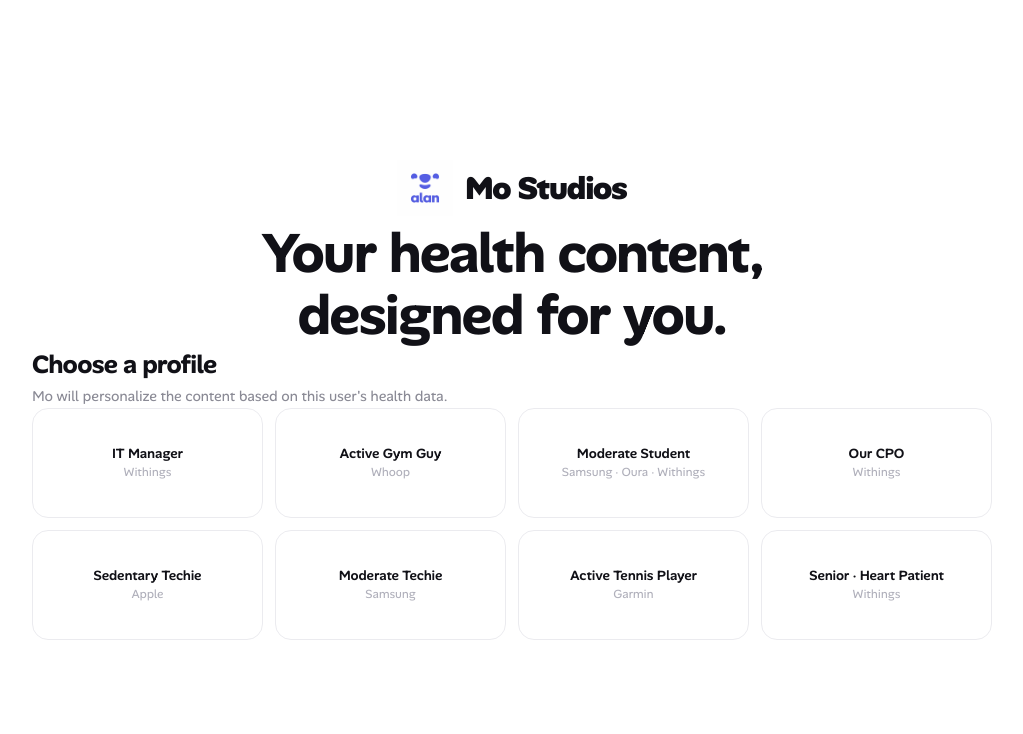
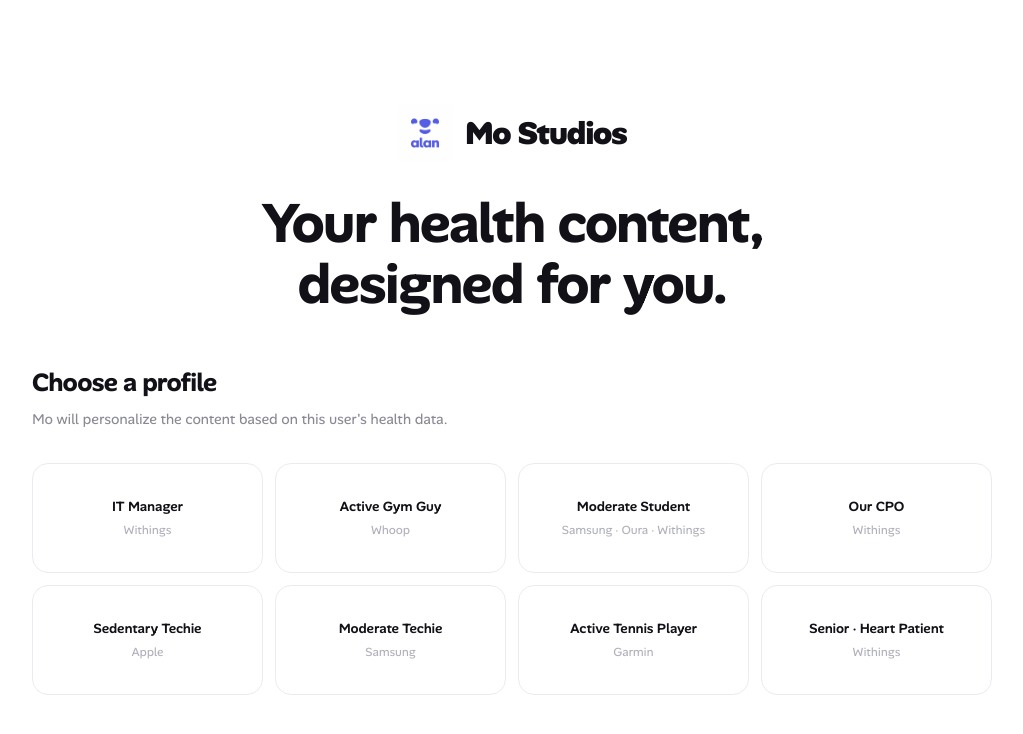
Before and after one commit to ChristophePRAT/Hackalan, a Next.js app: page / in a window 1280 px wide. Shown: the top 734 px of the page, without its empty margins (128-1151 px from the left). Built offline with nearby package versions, Linux system fonts and the light colour scheme.

Commit message:
fix padding issue

```diff
--- a/src/app/globals.css
+++ b/src/app/globals.css
@@ -3,31 +3,33 @@
 @source "../components/**/*.tsx";
 
 @theme {
-  --color-blue:        #5C58F6;
-  --color-blue-hover:  #4844D4;
-  --color-text:        #111117;
-  --color-text-muted:  #8A8A95;
-  --color-text-light:  #B0B0BB;
-  --color-border:      #EBEBEF;
-  --color-surface:     #F8F8FB;
-  --font-sans: 'AlanSans', 'Inter', system-ui, sans-serif;
+    --color-blue: #5c58f6;
+    --color-blue-hover: #4844d4;
+    --color-text: #111117;
+    --color-text-muted: #8a8a95;
+    --color-text-light: #b0b0bb;
+    --color-border: #ebebef;
+    --color-surface: #f8f8fb;
+    --font-sans: "AlanSans", "Inter", system-ui, sans-serif;
 }
 
 @font-face {
-  font-family: 'AlanSans';
-  src: url('/fonts/AlanSans-VariableFont_wght.ttf') format('truetype');
+    font-family: "AlanSans";
+    src: url("/fonts/AlanSans-VariableFont_wght.ttf") format("truetype");
     font-weight: 100 900;
     font-style: normal;
     font-display: swap;
 }
 
-*, *::before, *::after { box-sizing: border-box; margin: 0; padding: 0; }
+/**, *::before, *::after { box-sizing: border-box; margin: 0; padding: 0; }*/
 
-html { font-size: 16px; }
+html {
+    font-size: 16px;
+}
 
 body {
     font-family: var(--font-sans);
-  background-color: #FFFFFF;
+    background-color: #ffffff;
     color: var(--color-text);
     min-height: 100vh;
     -webkit-font-smoothing: antialiased;
@@ -35,7 +37,15 @@
 }
 
 @keyframes fadeUp {
-  from { opacity: 0; transform: translateY(10px); }
-  to   { opacity: 1; transform: translateY(0); }
+    from {
+        opacity: 0;
+        transform: translateY(10px);
     }
-.fade-up { animation: fadeUp 0.3s ease-out both; }
+    to {
+        opacity: 1;
+        transform: translateY(0);
+    }
+}
+.fade-up {
+    animation: fadeUp 0.3s ease-out both;
+}
--- a/src/components/StepCustom.tsx
+++ b/src/components/StepCustom.tsx
@@ -1,24 +1,41 @@
-'use client';
+"use client";
 
-import { useState } from 'react'
-import { StepProps } from '../types';
+import { useState } from "react";
+import { StepProps } from "../types";
 
 const SUGGESTIONS = [
-  'I wake up several times a night over the past few weeks.',
-  'I feel chronically tired despite getting enough sleep.',
+    "I wake up several times a night over the past few weeks.",
+    "I feel chronically tired despite getting enough sleep.",
     "My doctor advised me to reduce stress, but I don't know where to start.",
-  'I want to quit smoking but have tried and failed before.',
-]
+    "I want to quit smoking but have tried and failed before.",
+];
 
-export default function StepCustom({ data, next, back }: Pick<StepProps, 'data' | 'next' | 'back'>) {
-  const [text, setText] = useState(data.custom ?? '')
+export default function StepCustom({
+    data,
+    next,
+    back,
+}: Pick<StepProps, "data" | "next" | "back">) {
+    const [text, setText] = useState(data.custom ?? "");
 
     return (
         <div>
             {/* Back */}
-      <button onClick={back}
-        className="flex items-center gap-1.5 text-[0.875rem] font-medium text-[#B0B0BB] hover:text-[#111117] transition-colors mb-8">
-        <svg width="14" height="14" viewBox="0 0 24 24" fill="none" stroke="currentColor" strokeWidth="2.5" strokeLinecap="round" strokeLinejoin="round"><path d="M19 12H5M12 19l-7-7 7-7"/></svg>
+            <button
+                onClick={back}
+                className="flex items-center gap-1.5 text-[0.875rem] font-medium text-[#B0B0BB] hover:text-[#111117] transition-colors mb-8"
+            >
+                <svg
+                    width="14"
+                    height="14"
+                    viewBox="0 0 24 24"
+                    fill="none"
+                    stroke="currentColor"
+                    strokeWidth="2.5"
+                    strokeLinecap="round"
+                    strokeLinejoin="round"
+                >
+                    <path d="M19 12H5M12 19l-7-7 7-7" />
+                </svg>
                 Back
             </button>
 
@@ -27,18 +44,19 @@
                 Do you have a specific situation?
             </h2>
             <p className="text-[1rem] text-[#8A8A95] leading-relaxed mb-7">
-        Describe it in a few words — Mo will personalize your content accordingly.
+                Describe it in a few words — Mo will personalize your content
+                accordingly.
                 <span className="ml-1 text-[#B0B0BB]">Optional.</span>
             </p>
 
             {/* Textarea */}
             <textarea
                 value={text}
-        onChange={e => setText(e.target.value)}
+                onChange={(e) => setText(e.target.value)}
                 rows={4}
                 placeholder="e.g. I often wake up around 3 AM and can't fall back to sleep..."
                 className="w-full rounded-xl border border-[#EBEBEF] bg-[#FAFAFA] px-4 py-3.5 text-[0.925rem] leading-relaxed resize-none outline-none transition-all duration-200 mb-6 placeholder:text-[#C0C0C8] text-[#111117] focus:border-[#5C58F6] focus:bg-white focus:shadow-[0_0_0_3px_rgba(92,88,246,0.12)]"
-        style={{ borderColor: text ? '#5C58F6' : undefined }}
+                style={{ borderColor: text ? "#5C58F6" : undefined }}
             />
 
             {/* Suggestions */}
@@ -47,30 +65,49 @@
             </p>
             <div className="flex flex-col gap-2 mb-12">
                 {SUGGESTIONS.map((s, i) => (
-          <button key={i} onClick={() => setText(s)}
+                    <button
+                        key={i}
+                        onClick={() => setText(s)}
                         className="text-left text-[0.95rem] px-6 py-4 rounded-xl border transition-colors duration-100 cursor-pointer flex items-center justify-between group min-h-[56px]"
                         style={{
-              borderColor: text === s ? '#5C58F6' : '#EBEBEF',
-              backgroundColor: text === s ? '#F5F4FF' : '#FAFAFA',
-              color: text === s ? '#5C58F6' : '#6E6E78',
-            }}>
+                            borderColor: text === s ? "#5C58F6" : "#EBEBEF",
+                            backgroundColor: text === s ? "#F5F4FF" : "#FAFAFA",
+                            color: text === s ? "#5C58F6" : "#6E6E78",
+                        }}
+                    >
                         <span className="leading-snug">{s}</span>
-            <svg className="shrink-0 ml-3 opacity-0 group-hover:opacity-100 transition-opacity" width="14" height="14" viewBox="0 0 24 24" fill="none" stroke="currentColor" strokeWidth="2.5" strokeLinecap="round" strokeLinejoin="round"><path d="M5 12h14M12 5l7 7-7 7"/></svg>
+                        <svg
+                            className="m-3 opacity-0 group-hover:opacity-100 transition-opacity"
+                            width="14"
+                            height="14"
+                            viewBox="0 0 24 24"
+                            fill="none"
+                            stroke="currentColor"
+                            strokeWidth="2.5"
+                            strokeLinecap="round"
+                            strokeLinejoin="round"
+                        >
+                            <path d="M5 12h14M12 5l7 7-7 7" />
+                        </svg>
                     </button>
                 ))}
             </div>
 
             {/* Actions */}
             <div className="flex gap-3">
-        <button onClick={() => next({ custom: '' })}
-          className="py-3.5 px-6 rounded-xl border border-[#EBEBEF] text-[0.875rem] font-semibold text-[#8A8A95] hover:border-[#CBCBD4] hover:text-[#111117] transition-all duration-150 cursor-pointer whitespace-nowrap bg-white">
+                <button
+                    onClick={() => next({ custom: "" })}
+                    className="py-3.5 px-6 rounded-xl border border-[#EBEBEF] text-[0.875rem] font-semibold text-[#8A8A95] hover:border-[#CBCBD4] hover:text-[#111117] transition-all duration-150 cursor-pointer whitespace-nowrap bg-white"
+                >
                     Skip
                 </button>
-        <button onClick={() => next({ custom: text })}
-          className="flex-1 py-3.5 rounded-xl bg-[#5C58F6] hover:bg-[#4844D4] text-white font-semibold text-[0.875rem] transition-all duration-150 cursor-pointer shadow-[0_1px_3px_rgba(92,88,246,0.3)]">
+                <button
+                    onClick={() => next({ custom: text })}
+                    className="flex-1 py-3.5 rounded-xl bg-[#5C58F6] hover:bg-[#4844D4] text-white font-semibold text-[0.875rem] transition-all duration-150 cursor-pointer shadow-[0_1px_3px_rgba(92,88,246,0.3)]"
+                >
                     Continue →
                 </button>
             </div>
         </div>
-  )
+    );
 }
```
Lines whose indentation alone changed are shown as unchanged.
